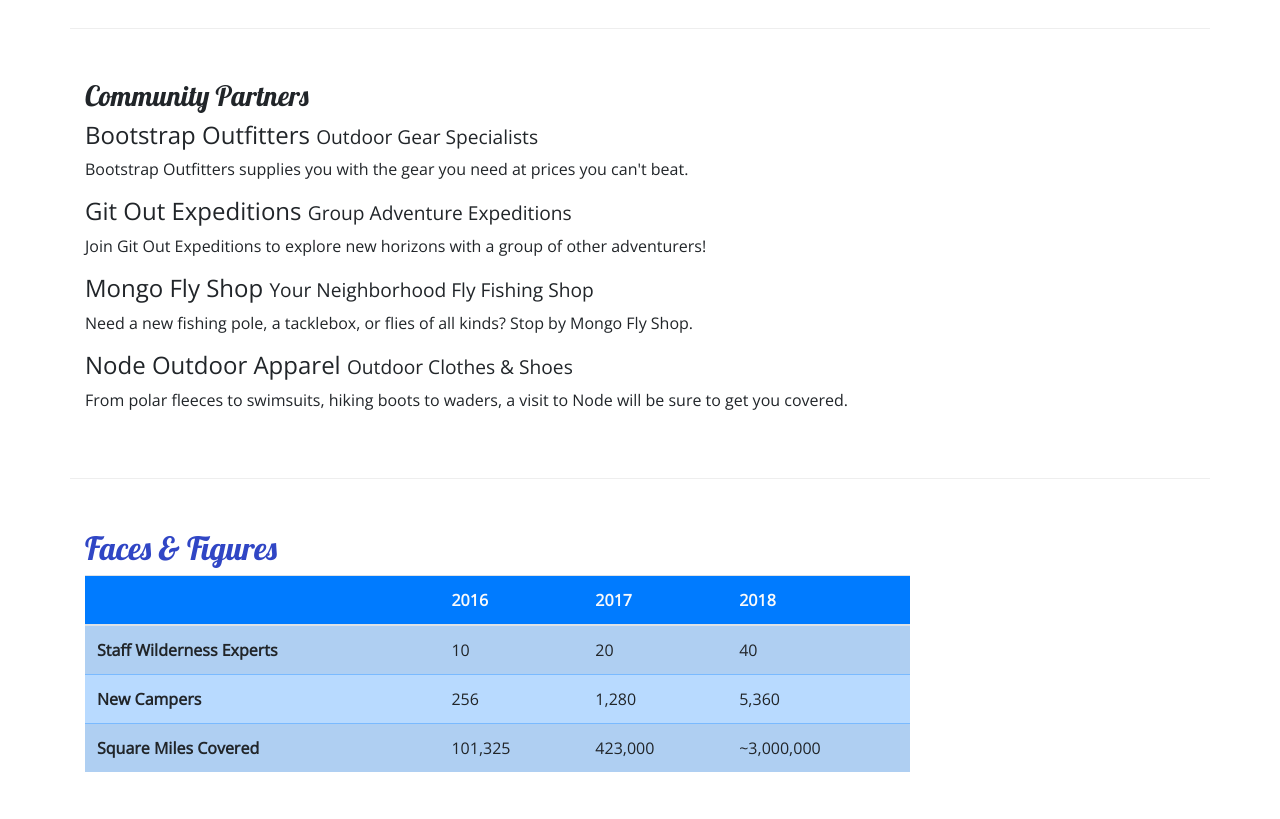
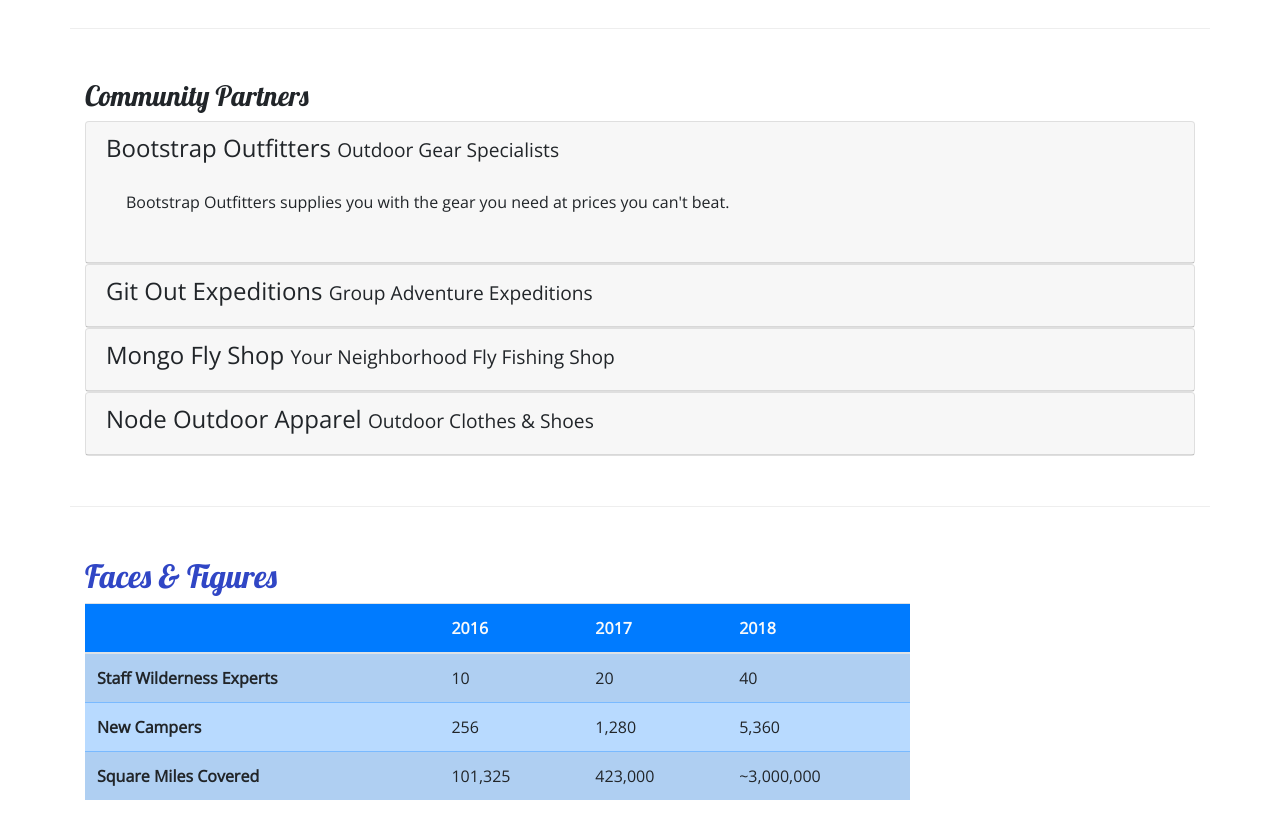
Before and after one commit to K-Tsai/nucampsite1, a website: page aboutus.html in a window 1280 px wide. Shown: the part 840-1659 px from the top of the page. Drawn offline with nearby package versions, Linux system fonts and the light colour scheme.

Commit message:
Accordion

```diff
--- a/aboutus.html
+++ b/aboutus.html
@@ -102,14 +102,64 @@
         <div class = "row row-content">
             <div class = "col-12">
                 <h3>Community Partners</h3>
-                <h4>Bootstrap Outfitters <small>Outdoor Gear Specialists</small></h4>
-                <p class = "d-none d-sm-block">Bootstrap Outfitters supplies you with the gear you need at prices you can't beat.</p>
-                <h4>Git Out Expeditions <small>Group Adventure Expeditions</small></h4>
-                <p class = "d-none d-sm-block">Join Git Out Expeditions to explore new horizons with a group of other adventurers!</p>
-                <h4>Mongo Fly Shop <small>Your Neighborhood Fly Fishing Shop</small></h4>
-                <p class = "d-none d-sm-block">Need a new fishing pole, a tacklebox, or flies of all kinds? Stop by Mongo Fly Shop.</p>
-                <h4>Node Outdoor Apparel <small>Outdoor Clothes & Shoes</small></h4>
-                <p class = "d-none d-sm-block">From polar fleeces to swimsuits, hiking boots to waders, a visit to Node will be sure to get you covered.</p>
+                <div id="accordion">
+                    <div class="card">
+                        <div role="tab" class="card-header">
+                            <h4>
+                                <a data-toggle="collapse" data-target="#bootstrap">
+                                    Bootstrap Outfitters <small>Outdoor Gear Specialists</small>
+                                </a>
+                            </h4>
+                            <div class="collapse show" id="bootstrap" data-parent="#accordion">
+                                <div class="card-body">
+                                    <p class="d-none d-sm-block">Bootstrap Outfitters supplies you with the gear you need at prices you can't beat.</p>
+                                </div>
+                            </div>
+                        </div>
+                    </div>
+                    <div class="card">
+                        <div role="tab" class="card-header">
+                            <h4>
+                                <a class="collapsed" data-toggle="collapse" data-target="#git">
+                                    Git Out Expeditions <small>Group Adventure Expeditions</small>
+                                </a>
+                            </h4>
+                            <div class="collapse" id="git" data-parent="#accordion">
+                                <div class="card-body">
+                                    <p class="d-none d-sm-block">Join Git Out Expeditions to explore new horizons with a group of other adventurers!</p>
+                                </div>
+                            </div>
+                        </div>
+                    </div>
+                    <div class="card">
+                        <div role="tab" class="card-header">
+                            <h4>
+                                <a class="collapsed" data-toggle="collapse" data-target="#mongo">
+                                    Mongo Fly Shop <small>Your Neighborhood Fly Fishing Shop</small>
+                                </a>
+                            </h4>
+                            <div class="collapse" id="mongo" data-parent="#accordion">
+                                <div class="card-body">
+                                    <p class="d-none d-sm-block">Need a new fishing pole, a tacklebox, or flies of all kinds? Stop by Mongo Fly Shop.</p>
+                                </div>
+                            </div>
+                        </div>
+                    </div>
+                    <div class="card">
+                        <div role="tab" class="card-header">
+                            <h4>
+                                <a class="collapsed" data-toggle="collapse" data-target="#node">
+                                    Node Outdoor Apparel <small>Outdoor Clothes & Shoes</small>
+                                </a>
+                            </h4>
+                            <div class="collapse" id="node" data-parent="#accordion">
+                                <div class="card-body">
+                                    <p class="d-none d-sm-block">From polar fleeces to swimsuits, hiking boots to waders, a visit to Node will be sure to get you covered.</p>
+                                </div>
+                            </div>
+                        </div>
+                    </div>
+                </div>
             </div>
         </div>
 
--- a/css/styles.css
+++ b/css/styles.css
@@ -45,3 +45,8 @@ footer {
 .navbar {
   background-color: #901CAD
 }
+
+a, a:hover {
+  color: inherit;
+  text-decoration: none;
+}
```
